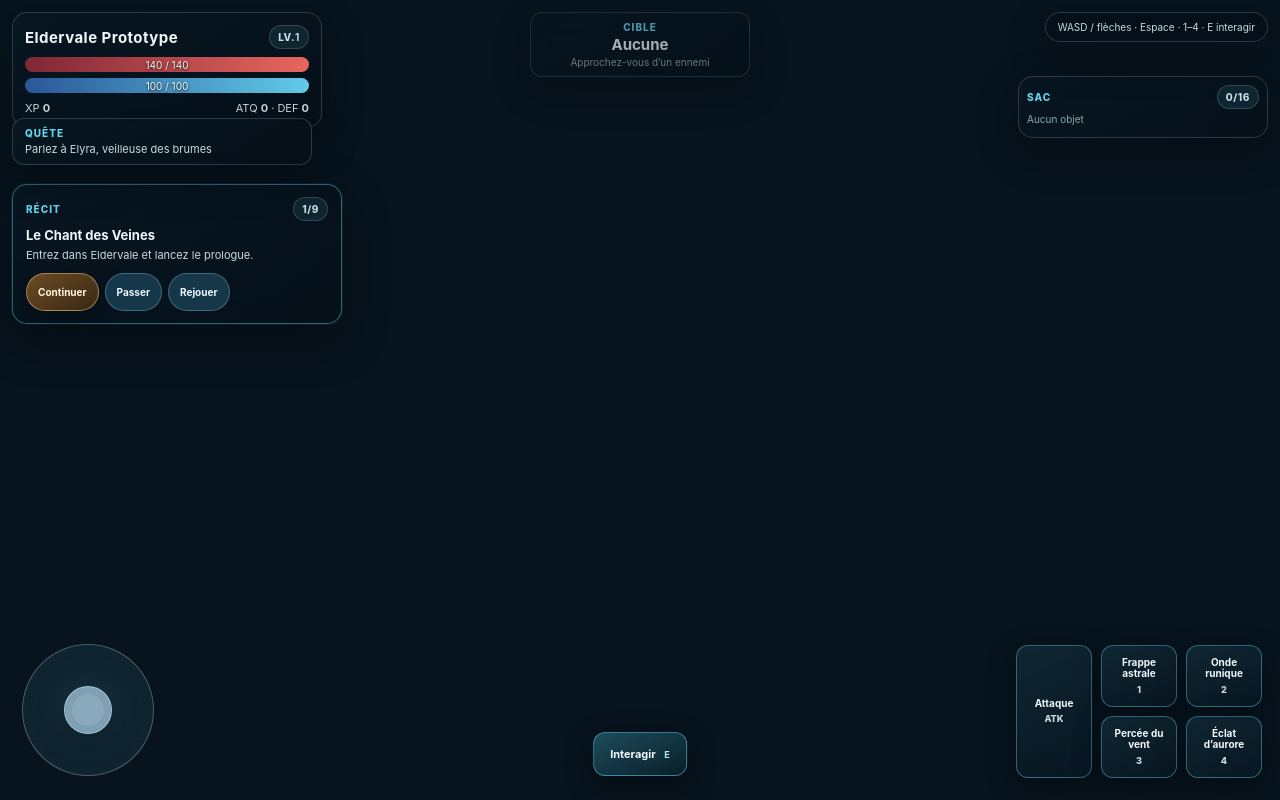
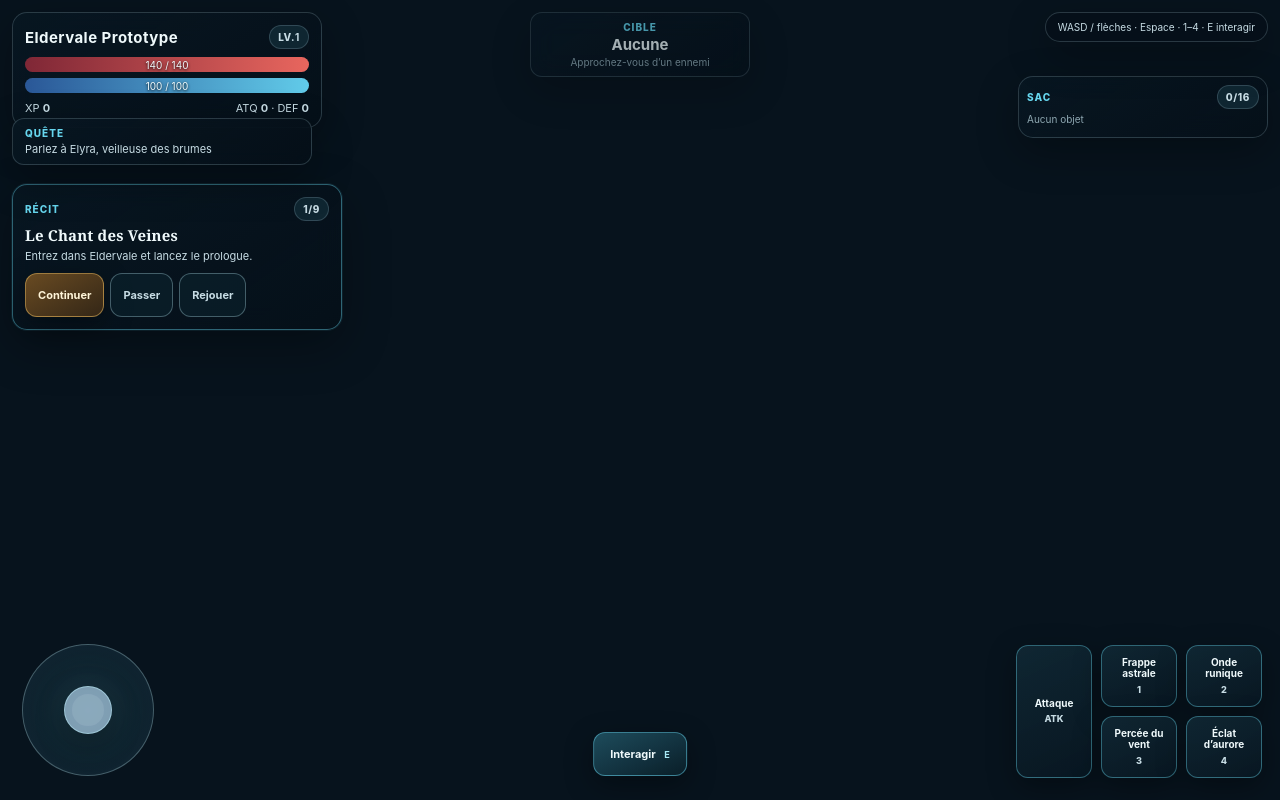
Before and after one commit to Rapt0r06300/jeu-test-aline, a website with bundled scripts: page index.html in a window 1280 px wide. Built offline with nearby package versions, Linux system fonts and the light colour scheme.

Commit message:
refactor(ui): make first-session panel consume shared tokens

```diff
--- a/src/ui/first-session.css
+++ b/src/ui/first-session.css
@@ -1,76 +1,56 @@
 .guide-panel {
   position: absolute;
-  left: max(12px, env(safe-area-inset-left));
+  left: max(var(--space-3), env(safe-area-inset-left));
   top: max(184px, calc(env(safe-area-inset-top) + 172px));
-  width: min(330px, calc(100vw - 24px));
-  padding: 12px 13px;
-  border: 1px solid rgba(132, 215, 255, 0.34);
-  border-radius: 14px;
-  color: #edf8ff;
-  background: linear-gradient(145deg, rgba(8, 25, 36, 0.9), rgba(9, 18, 29, 0.82));
-  box-shadow: 0 16px 44px rgba(0, 0, 0, 0.3);
-  backdrop-filter: blur(12px);
+  width: min(330px, calc(100vw - 2 * var(--space-3)));
+  padding: var(--space-3);
+}
+
+.guide-panel[data-ui-state='danger'] {
+  border-color: color-mix(in srgb, var(--accent-danger) 62%, transparent);
+}
+
+.guide-panel[data-ui-state='reward'] {
+  border-color: color-mix(in srgb, var(--accent-reward) 58%, transparent);
 }
 
 .guide-panel header {
   display: flex;
   align-items: center;
   justify-content: space-between;
-  gap: 10px;
+  gap: var(--space-2);
   margin-bottom: 6px;
-  color: #9fdcf5;
-  font-size: 9px;
-  font-weight: 800;
-  letter-spacing: 0.1em;
 }
 
 .guide-panel > strong {
   display: block;
-  font-size: 13px;
-  line-height: 1.25;
+  font-family: var(--font-display);
+  font-size: var(--type-title);
+  line-height: var(--line-tight);
+  letter-spacing: .01em;
 }
 
 .guide-panel p {
   margin: 5px 0 0;
-  color: #c8dce8;
-  font-size: 11px;
-  line-height: 1.4;
+  color: var(--text-secondary);
+  font-size: var(--type-small);
+  line-height: var(--line-body);
 }
 
 .guide-actions {
   display: flex;
   flex-wrap: wrap;
   gap: 6px;
-  margin-top: 9px;
+  margin-top: var(--space-2);
   pointer-events: auto;
 }
 
-.guide-actions button {
-  min-height: 38px;
-  padding: 7px 11px;
-  border: 1px solid rgba(172, 224, 255, 0.3);
-  border-radius: 999px;
-  color: #edf9ff;
-  background: rgba(26, 67, 86, 0.78);
-  font: inherit;
-  font-size: 10px;
-  font-weight: 700;
-  touch-action: manipulation;
+.guide-actions .ui-button {
+  min-height: var(--touch-min);
+  padding-inline: var(--space-3);
 }
 
-.guide-actions button:first-child {
-  border-color: rgba(255, 215, 139, 0.48);
-  color: #fff6de;
-  background: linear-gradient(145deg, rgba(117, 83, 35, 0.9), rgba(66, 44, 22, 0.88));
-}
-
-.guide-actions button[hidden] {
-  display: none;
-}
-
-.guide-actions button:active {
-  transform: scale(0.96);
-}
+.guide-actions .ui-button[hidden] { display: none; }
 
 @media (max-width: 700px) {
   .guide-panel {
@@ -79,14 +59,7 @@
     padding: 10px 11px;
   }
 
-  .guide-panel p {
-    font-size: 10px;
-  }
-
-  .guide-actions button {
-    min-height: 36px;
-    padding: 6px 10px;
-  }
+  .guide-panel p { font-size: var(--type-caption); }
 }
 
 @media (max-width: 370px) {
@@ -106,14 +79,9 @@
 
   .guide-panel p {
     margin-top: 3px;
-    font-size: 9px;
+    font-size: .5625rem;
   }
 
-  .guide-actions {
-    margin-top: 6px;
-  }
-
-  .guide-actions button {
-    min-height: 32px;
-  }
+  .guide-actions { margin-top: 6px; }
+  .guide-actions .ui-button { min-height: var(--touch-min); padding-inline: 10px; }
 }
```
